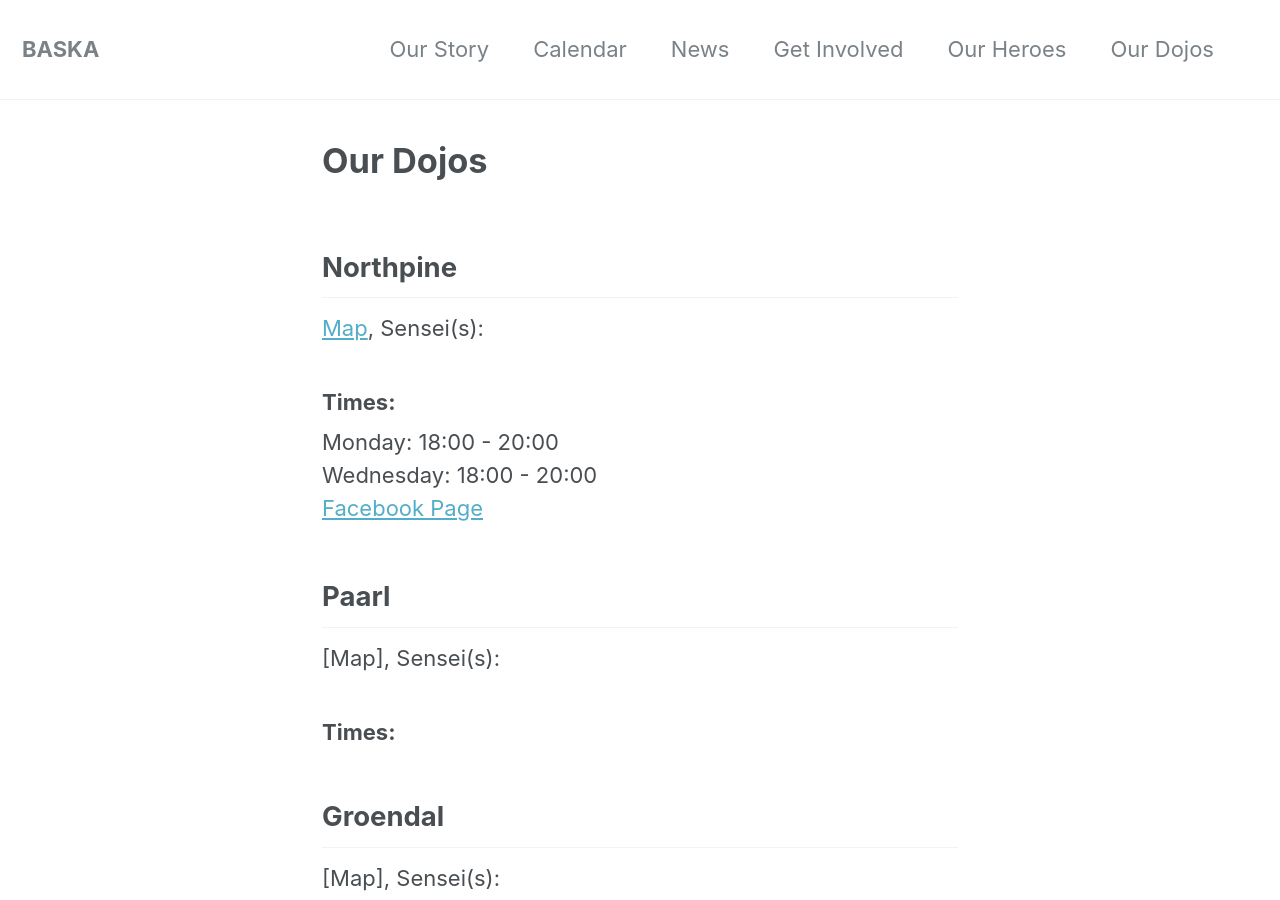
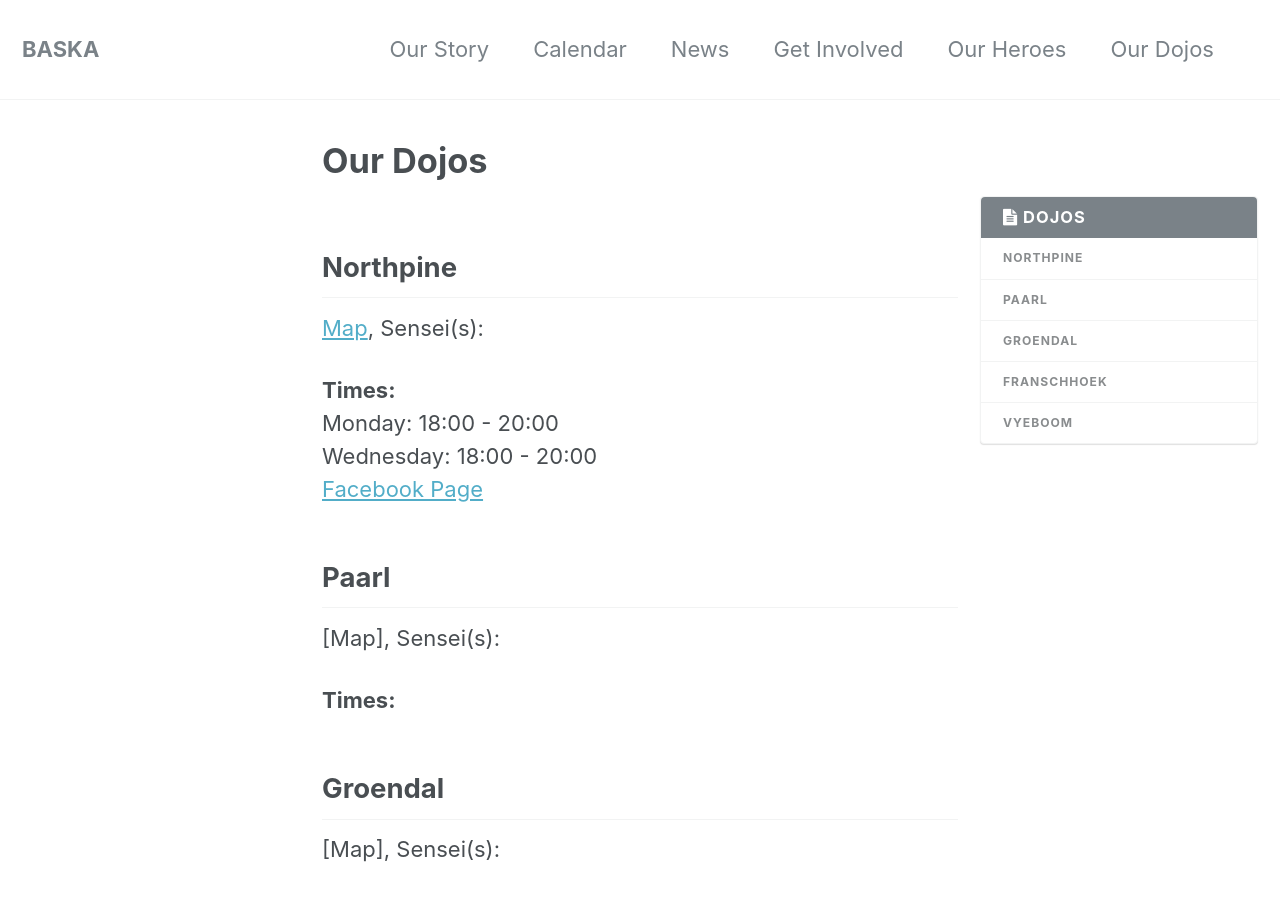
Before and after one commit to BASKA-SA/baska.co.za, a Jekyll site: the page built from _pages/our-dojos.md, in a window 1280 px wide and 900 px high. Built offline with Jekyll 4.4.1, drawn with Linux system fonts in a browser that asks for light colours; part of the change alters nothing that is shown.

Commit message:
Added table of contents to dojos page

```diff
--- a/_pages/our-dojos.md
+++ b/_pages/our-dojos.md
@@ -3,12 +3,14 @@ permalink: /our-dojos
 title: Our Dojos
 ---
 
+{% include toc title="Dojos" %}
+
 ## Northpine
 [Map](https://www.google.com/maps/place/Northpine+Community+Hall/@-33.879583,18.7218741,12z/data=!4m5!3m4!1s0x1dcc516074aaea37:0x4bd396d8e9e8b608!8m2!3d-33.8710569!4d18.7110901),
 Sensei(s):
 
-### Times:
-Monday: 18:00 - 20:00
+**Times:**
+<br>Monday: 18:00 - 20:00
 <br>Wednesday: 18:00 - 20:00
 <br>[Facebook Page](https://www.facebook.com/Samurai-Karate-Northpine-202313093262851)
 
@@ -17,22 +19,22 @@ Monday: 18:00 - 20:00
 [Map],
 Sensei(s):
 
-### Times:
+**Times:**
 
 
 ## Groendal
 [Map],
 Sensei(s):
 
-### Times:
+**Times:**
 
 
 ## Franschhoek
 [Map](https://www.google.com/maps/place/15+Fabriek+St,+Franschhoek,+7690/@-33.9076628,19.1147608,19z/data=!3m1!4b1!4m5!3m4!1s0x1dcdbc8cbe4fe72f:0xbb95fa46965400be!8m2!3d-33.9076639!4d19.115308),
 Sensei(s): Sensei Caleb/Sensei Chris
 
-### Times:
-Tuesday: 19:00 - 20:00
+**Times:**
+<br>Tuesday: 19:00 - 20:00
 <br>Thursday: 19:00 - 20:00
 <br>[Main Site](//fsh.baska.co.za)
 
@@ -41,5 +43,5 @@ Tuesday: 19:00 - 20:00
 [Map],
 Sensei(s):
 
-### Times:
+**Times:**
 <br>[Facebook Page](https://www.facebook.com/Samurai-Karate-Vyeboom-739151739448725)
```
